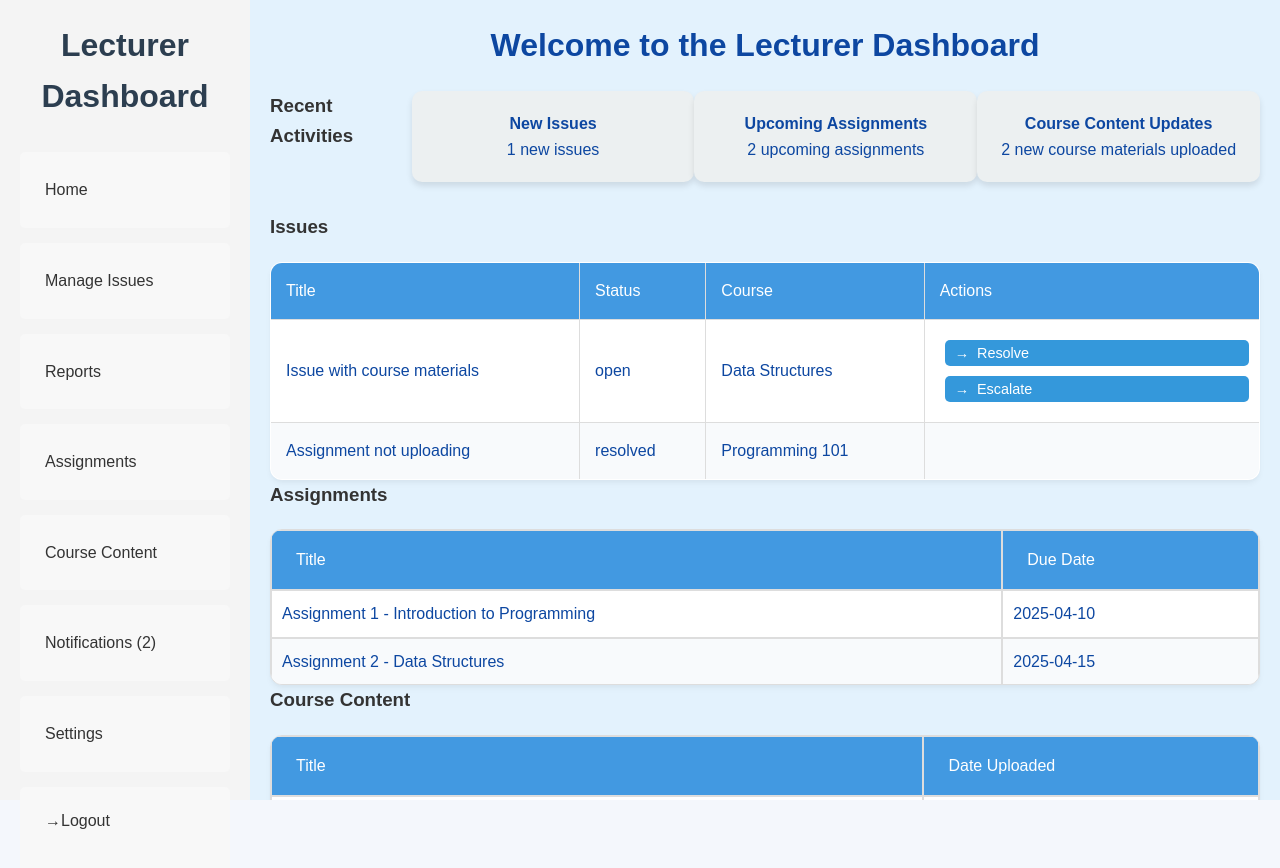
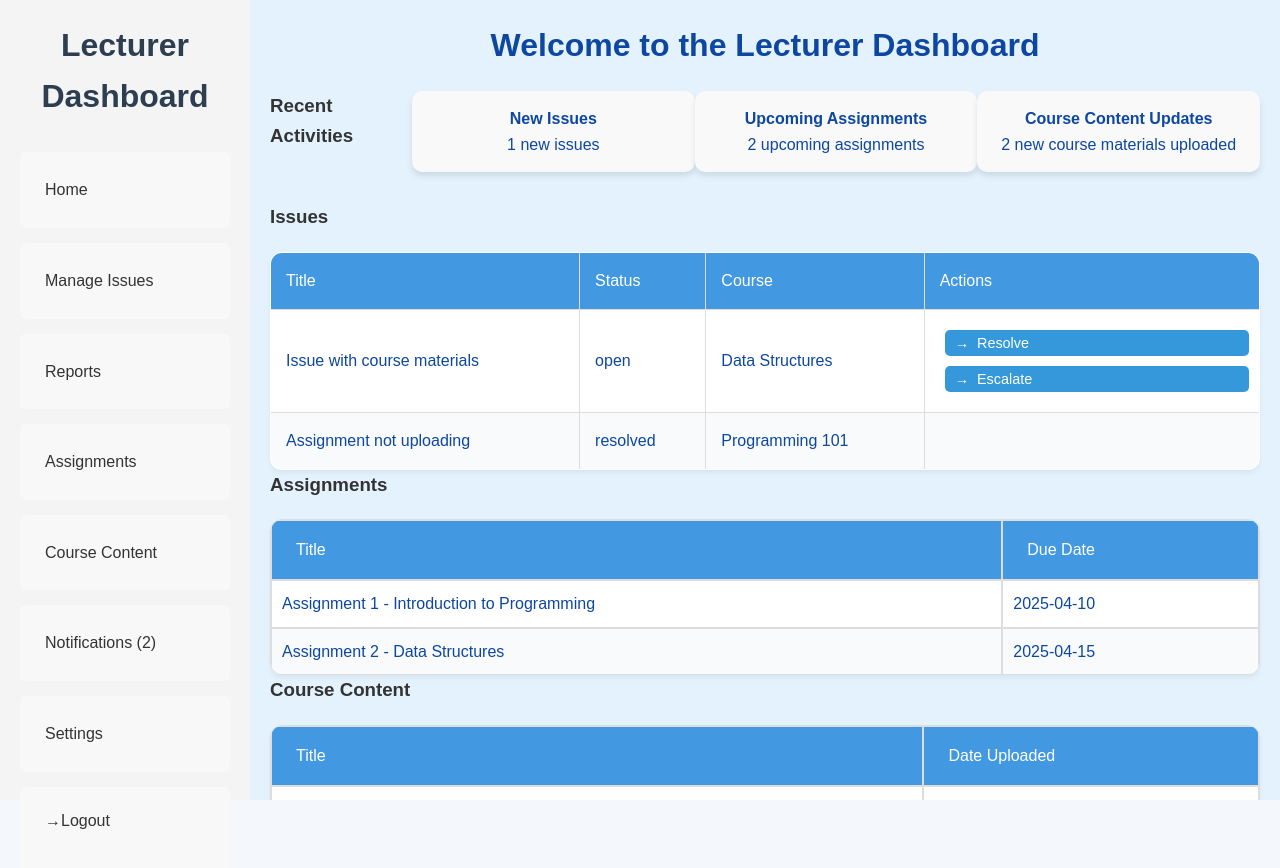
Before and after one commit to ArnoldPeterMukasa/AITS_GROUP_G, a React (Vite) app in the folder FRONTEND/: page /LecturerDashboard in a window 1280 px wide. Shown: the top 868 px of the page. Built offline with nearby package versions, Linux system fonts and the light colour scheme.

Commit message:
Styled card with background colour and padding

```diff
--- a/FRONTEND/src/components/LecturerDashboard.css
+++ b/FRONTEND/src/components/LecturerDashboard.css
@@ -47,3 +47,8 @@
   overflow-y: auto;
 
 }
+.card {
+  background-color: #f9f9f9;
+  padding: 15px;
+
+}
```
